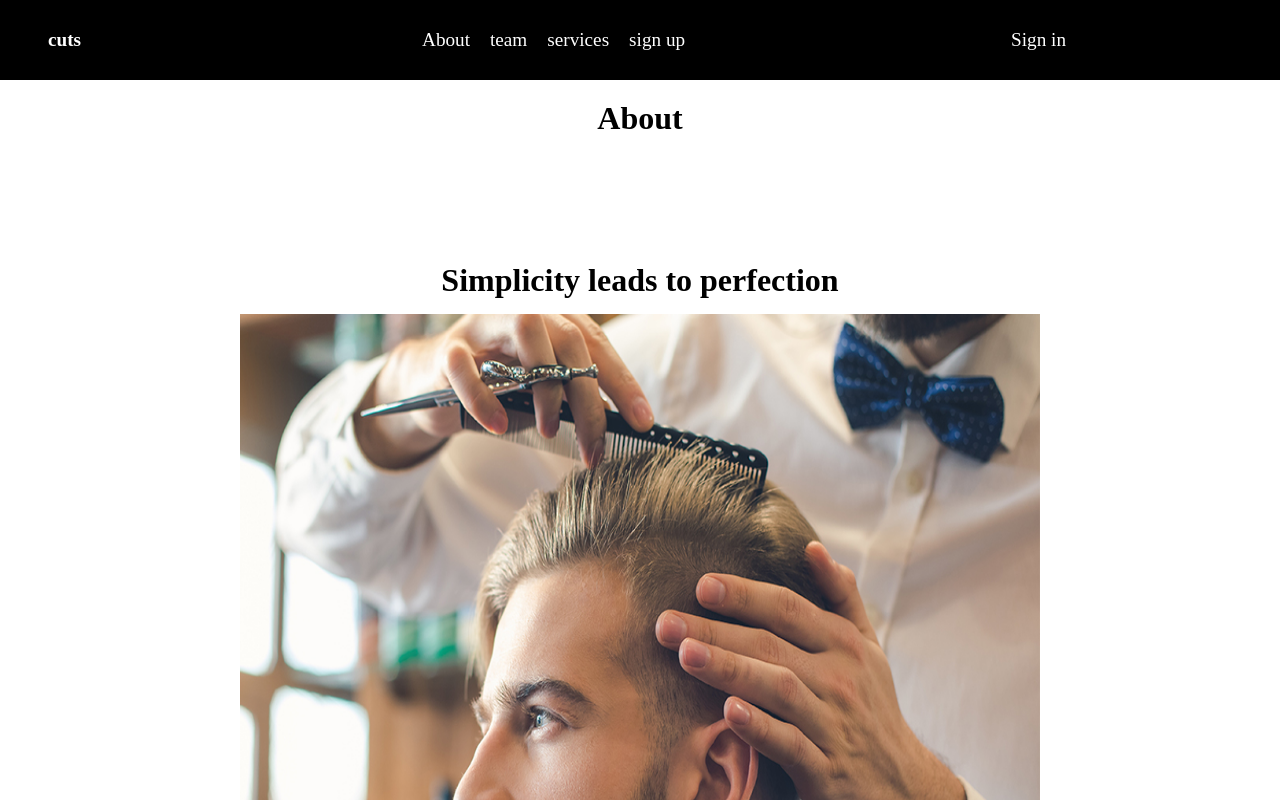
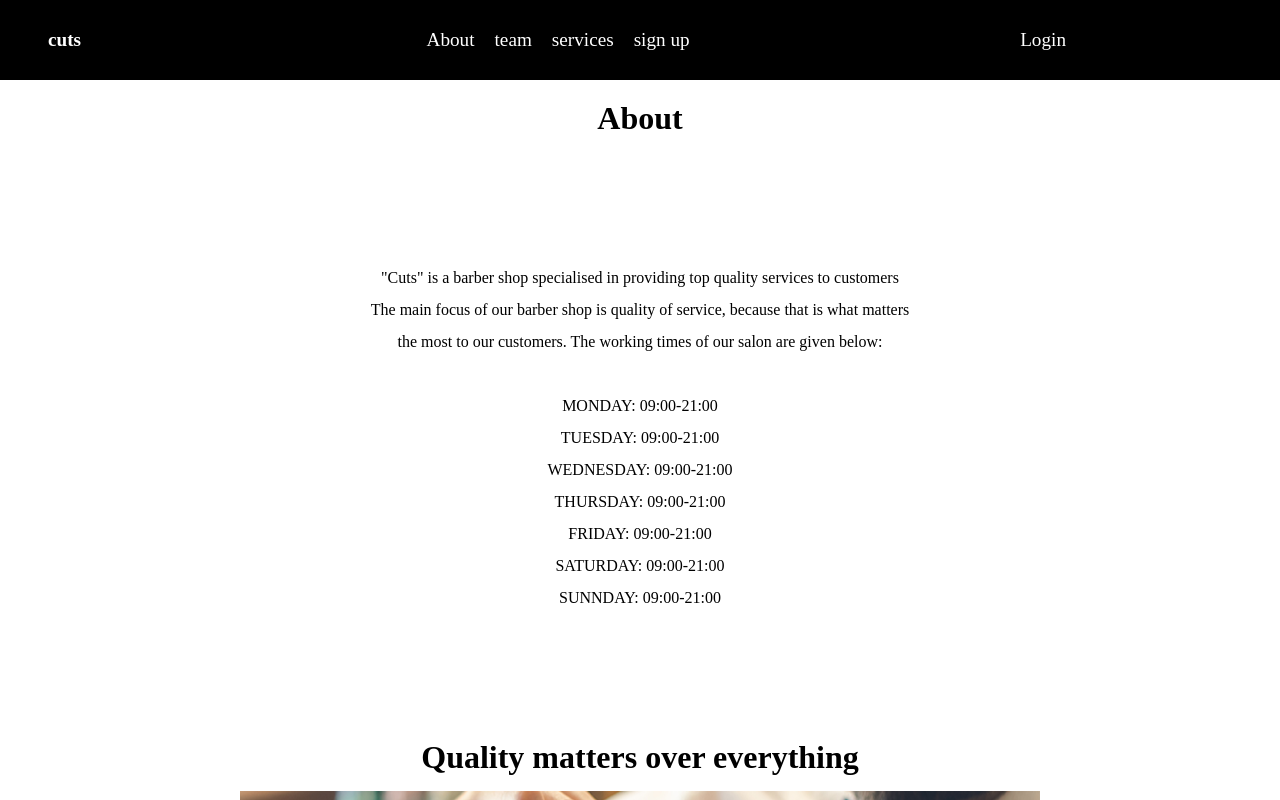
Before and after one commit to OmarAhmetovic21/barberShop-fullProject, a React (Create React App) app: page /about in a window 1280 px wide. Shown: the top 800 px of the page. Built offline with nearby package versions, Linux system fonts and the light colour scheme; the HTML template or start-up script is replaced by a standard one.

Commit message:
Minor changes to styling

```diff
--- a/src/components/Navbar/index.js
+++ b/src/components/Navbar/index.js
@@ -48,7 +48,7 @@ const loginToken = localStorage.getItem("loginToken")
           </NavMenu>
 
           { loginToken ? <NavBtn style={{paddingRight: "10px", paddingLeft: "10px"}}><div className="noLink text-color-white" onClick={logout}>Logout</div> </NavBtn> :
-           <NavBtn style={{paddingRight: "10px", paddingLeft: "10px"}}><a className="noLink text-color-white" href="login">Sign in</a></NavBtn> }
+           <NavBtn style={{paddingRight: "10px", paddingLeft: "10px"}}><a className="noLink text-color-white" href="login">Login</a></NavBtn> }
 
       </NavbarContainer>
   </Nav>
--- a/src/components/Sidebar/index.js
+++ b/src/components/Sidebar/index.js
@@ -40,7 +40,7 @@ const Sidebar = ({isOpen,toggle}) => {
         </SidebarWrapper>
 
         { loginToken ? <SideBtnWrap style={{paddingRight: "20px", paddingLeft: "20px", marginBottom: '50px'}}><div style={{fontSize: "24px"}} className="noLink text-color-white" onClick={logout}>Logout</div> </SideBtnWrap> :
-           <SideBtnWrap style={{paddingRight: "20px", paddingLeft: "20px", marginBottom: '50px'}}><a style={{fontSize: "24px"}} className="noLink text-color-white" href="login">Sign in</a></SideBtnWrap> }
+           <SideBtnWrap style={{paddingRight: "20px", paddingLeft: "20px", marginBottom: '50px'}}><a style={{fontSize: "24px"}} className="noLink text-color-white" href="login">Login</a></SideBtnWrap> }
     </SidebarContainer>
   );
 
--- a/src/components/SignUp/SignUp.js
+++ b/src/components/SignUp/SignUp.js
@@ -41,7 +41,7 @@ function SignUp() {
     });
 
     if(registerData.status !== 200) {
-      alert('Api error')
+      alert('This User Exists, please change parameters')
       return
     }
 
--- a/src/components/about/about.js
+++ b/src/components/about/about.js
@@ -18,8 +18,20 @@ export default function About(){
         <Sidebar isOpen={isOpen} toggle={toggleFun}/>
         <Navbar toggle={toggleFun}/>
         <Header title={'About'}/>
+       <p style={{marginTop: '125px', lineHeight: '2em'}} >
+       "Cuts" is a barber shop specialised in providing top quality services to customers <br></br>
+       The main focus of our barber shop is quality of service, because that is what matters <br></br>
+       the most to our customers. The working times of our salon are given below: <br></br> <br></br>
+       MONDAY: 09:00-21:00 <br></br>
+       TUESDAY: 09:00-21:00 <br></br>
+       WEDNESDAY: 09:00-21:00 <br></br>
+       THURSDAY: 09:00-21:00 <br></br>
+       FRIDAY: 09:00-21:00 <br></br>
+       SATURDAY: 09:00-21:00 <br></br>
+       SUNNDAY: 09:00-21:00 <br></br>
+       </p>
 
-       <h1 style={{marginTop: '125px'}}>Simplicity leads to perfection</h1>
+       <h1 style={{marginTop: '125px'}}>Quality matters over everything</h1>
        <img src={aboutImg} style={{height: '100vh', width: '100vh', marginTop: '15px', marginBottom: '50px'}}></img>
 
 
--- a/src/components/listAppointments/listAppointments.js
+++ b/src/components/listAppointments/listAppointments.js
@@ -44,7 +44,7 @@ return (
       <Navbar toggle={toggleFun}/>
       <Header title={'Appointments List'}/>
 
-      <ul>
+      <ul style={{marginTop: '50px', lineHeight:'3em'}}>
       {
           data.length > 0 && (
       data.map((object, i) =>
@@ -57,6 +57,7 @@ return (
       object.startTime
       }
         {" "}
+
       {
       object.options[0].option
       }
--- a/src/components/login/Login.js
+++ b/src/components/login/Login.js
@@ -63,7 +63,7 @@ function Login() {
     <div className="form">
       <form onSubmit={handleSubmit}>
         <div className='form-control'>
-          <label>Username </label>
+          <label>Email </label>
           <input type="text" value={uname} required onChange={(e) => setUname(e.target.value)} />
           {renderErrorMessage("uname")}
         </div>
@@ -85,7 +85,7 @@ function Login() {
         <div>
         <Sidebar isOpen={isOpen} toggle={toggleFun}/>
         <Navbar toggle={toggleFun}/>
-          <Header title={'Sign in'}/>
+          <Header title={'Login'}/>
         </div>
         {isSubmitted ? <div>User is successfully logged in</div> : renderForm}
       </div>
```
